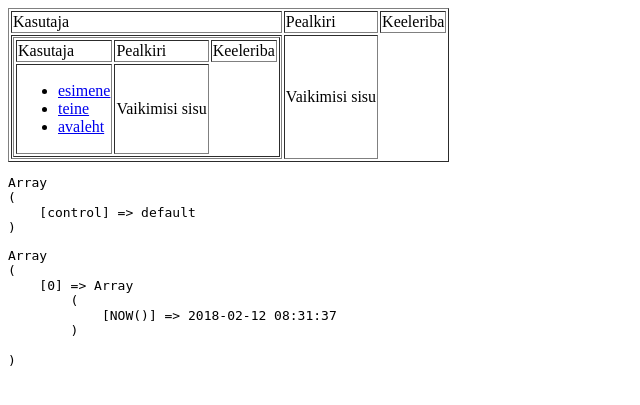
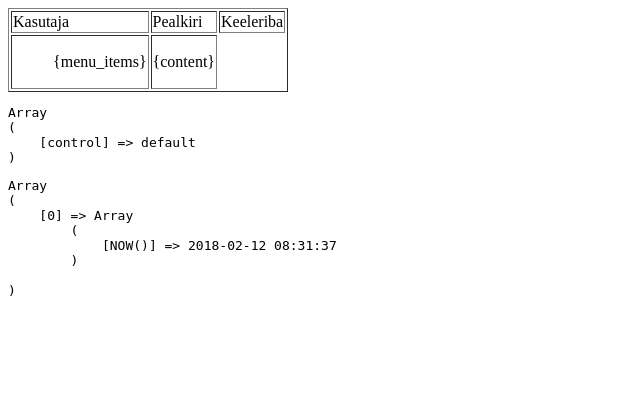
Before and after one commit to ardipallon/oop, a PHP site: page / in a window 1280 px wide. Shown: the top 405 px of the page, without its empty margins (0-640 px from the left). Run offline with PHP 8.4, Linux system fonts and the light colour scheme; tables that the repository leaves empty hold one stand-in row (values such as "Sample post"); a stand-in replaces the project's code that opens the database connection; some libraries are stand-ins or nearby versions.

Commit message:
Koostati päring contenti jaoks

```diff
--- a/controllers/default.php
+++ b/controllers/default.php
@@ -5,4 +5,16 @@
  * Date: 31.01.2018
  * Time: 11:00
  */
-$mainTmpl->set('content', 'Vaikimisi sisu');
+$page_id = (int)$http->get('page_id'); // Lehe identifikaator
+// koostame päringu contenti jaoks
+$sql = 'SELECT * from content WHERE content_id ='.fixDB($page_id);
+// küsime andmed andmebaasist
+$result = $db->getData($sql);
+if(result == false){
+    $sql = 'SELECT * FROM content WHERE is_first_page='.fixDB(1);
+    $result = $db->getData($sql);
+}
+if($result != false){
+    $page = $result[0];
+    $mainTmpl->set('content', 'content');
+}
--- a/menu.php
+++ b/menu.php
@@ -13,34 +13,6 @@
 $sql = 'SELECT content_id, content, title FROM content WHERE parent_id='.fixDB(0).' AND show_in_menu='.fixDB(1);
 $result = $db->getData($sql);
 
-// loome üks menüü element nimega esimene
-$itemTmpl->set('name', 'esimene');
-// määrata menüüs väljastava elemendiga seotud link
-// http://ap.ikt.khk.ee/oop/index.php?control=esimene
-$link = $http->getLink(array('control'=>'esimene'));
-$itemTmpl->set('link', $link);
-// lisame antud element menüüsse
-$menuItem = $itemTmpl->parse(); // string, mis sisaldab ühe nimekirja elemendi lingiga
-$menuTmpl->add('menu_items', $menuItem); // nüüd olemas paar 'menu_items'=>'<li>...</li>
-// loome veel üks menüü element nimega teine
-$itemTmpl->set('name', 'teine');
-// määrata menüüs väljastava elemendiga seotud link
-// http://ap.ikt.khk.ee/oop/index.php?control=esimene
-$link = $http->getLink(array('control'=>'teine'));
-$itemTmpl->set('link', $link);
-// lisame antud element menüüsse
-$menuItem = $itemTmpl->parse(); // string, mis sisaldab ühe nimekirja elemendi lingiga
-$menuTmpl->add('menu_items', $menuItem); // nüüd olemas paar 'menu_items'=>'<li>...</li>
-$itemTmpl->set('name', 'avaleht');
-$link = $http->getLink(array('control'=>'default'));
-$itemTmpl->set('link', $link);
-$menuTmpl->add('menu_items', $itemTmpl->parse());
-
-// ehitame valmis menüü
-$menu = $menuTmpl->parse();
-// lisame valmis menüü lehele
-$mainTmpl->set('menu', $menu);
-
 // kui andmed on andmebaasis olemas, siis loome menüü nende põhjal
 if($result != false){
     foreach($result as $page){
@@ -51,4 +23,4 @@
     }
 }
 // Paneme paika valmismenüü
-$mainTmpl->set('menu', $mainTmpl->parse());
+$mainTmpl->set('menu', $menuTmpl->parse());
```
